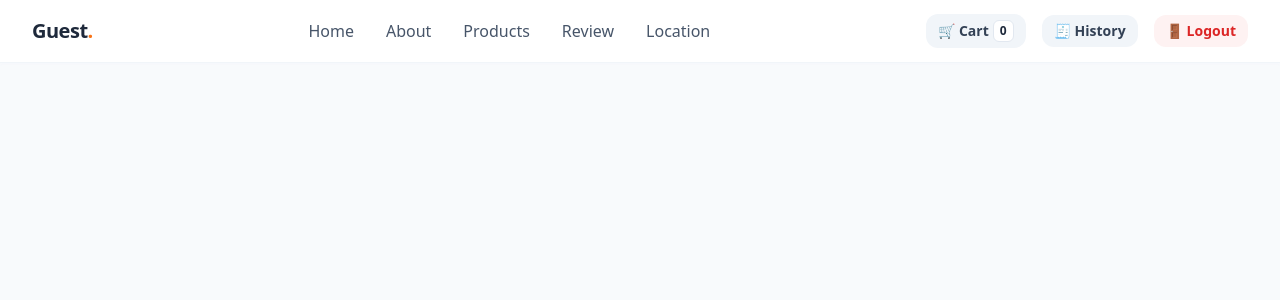
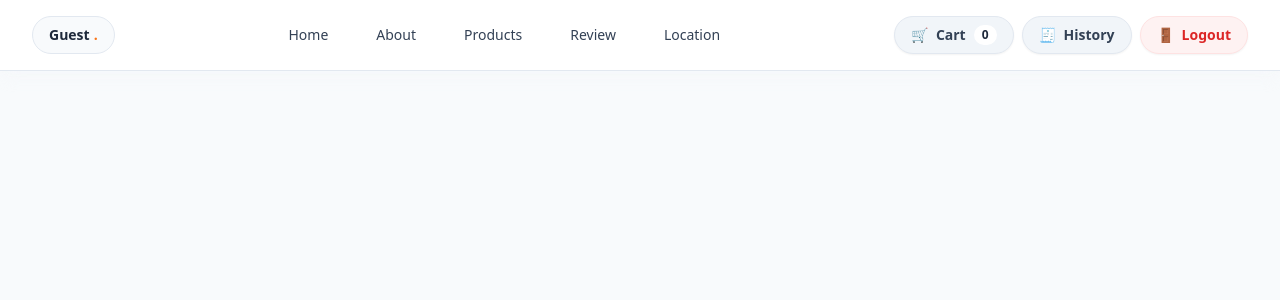
Before and after one commit to ELISHALAW/PDO-projects, a PHP site: page /head.php in a window 1280 px wide. Shown: the top 300 px of the page. Run offline with PHP 8.4, Linux system fonts and the light colour scheme; data comes from the database, SQL or seed files in the repository; data that the repository does not hold is empty; some libraries are stand-ins or nearby versions.

Commit message:
Law20260610 Improving the header design

```diff
--- a/head.php
+++ b/head.php
@@ -25,49 +25,58 @@ $reviews = $stmt->fetchAll(PDO::FETCH_ASSOC);
 </head>
 <body class="bg-slate-50 text-slate-800 antialiased font-sans min-h-screen">
 
-    <header class="sticky top-0 z-50 bg-white/95 backdrop-blur-md border-b border-slate-100 shadow-sm shadow-slate-100/40 px-4 sm:px-6 lg:px-8 py-3.5 flex items-center justify-between transition-all duration-300">
-
+    <header class="sticky top-0 z-50 bg-white/95 backdrop-blur-md border-b border-slate-200 shadow-lg shadow-slate-100/30 transition-all duration-300">
+        <div class="mx-auto flex w-full max-w-7xl items-center justify-between gap-4 px-4 py-4 sm:px-6 lg:px-8">
+            <div class="flex items-center gap-3">
                 <input type="checkbox" name="toggler" id="toggler" class="peer hidden">
-        <label for="toggler" class="bar md:hidden text-2xl text-slate-600 hover:text-slate-900 cursor-pointer transition select-none order-2 md:order-none">
+                <label for="toggler" class="bar md:hidden text-2xl text-slate-600 hover:text-slate-900 cursor-pointer transition select-none">
                     ☰
                 </label>
-
-        <div class="flex items-center order-1 md:order-none">
                 <?php if (!empty($query) && is_array($query)) : ?>
-                <a href="../profile.php?id=<?php echo e($query['user_id']); ?>" title="Profile" class="group flex items-center space-x-2.5 font-bold text-xl text-slate-800 tracking-tight transition">
-                    <img class="h-9 w-9 rounded-full object-cover border border-slate-200 shadow-xs group-hover:scale-105 transition duration-200" src="../uploaded_img/<?php echo e($query['image']); ?>" alt="User Avatar">
-                    <span><?php echo e($query['username']); ?><span class="text-orange-500">.</span></span>
+                <a href="../profile.php?id=<?php echo e($query['user_id']); ?>" title="Profile" class="group flex items-center gap-3 rounded-3xl border border-slate-200 bg-slate-50/80 px-3 py-2 transition hover:border-orange-200 hover:bg-slate-100">
+                    <img class="h-10 w-10 rounded-full object-cover border border-slate-200 shadow-xs transition duration-200" src="../uploaded_img/<?php echo e($query['image']); ?>" alt="User Avatar">
+                    <div class="min-w-0">
+                        <p class="truncate text-sm font-semibold text-slate-900"><?php echo e($query['username']); ?></p>
+                        <p class="text-xs text-slate-500">My Account</p>
+                    </div>
                 </a>
                 <?php else : ?>
-                <a href="login.php" title="Login" class="font-bold text-xl text-slate-800 tracking-tight">
-                    Guest<span class="text-orange-500">.</span>
+                <a href="login.php" title="Login" class="inline-flex items-center rounded-3xl border border-slate-200 bg-slate-50 px-4 py-2 text-sm font-semibold text-slate-800 transition hover:bg-slate-100">
+                    Guest<span class="text-orange-500 ml-1">.</span>
                 </a>
                 <?php endif; ?>
             </div>
 
-        <nav class="navbar absolute md:relative top-full left-0 w-full md:w-auto bg-white md:bg-transparent border-b border-slate-100 md:border-b-0 p-4 md:p-0 flex flex-col md:flex-row space-y-3 md:space-y-0 md:space-x-8 font-medium text-slate-600 hidden peer-checked:flex md:flex items-start md:items-center shadow-lg md:shadow-none transition-all duration-300">
-            <a href="../index.php" class="hover:text-orange-500 transition duration-150 py-1 md:py-0 w-full md:w-auto">Home</a>
-            <a href="../index.php" class="hover:text-orange-500 transition duration-150 py-1 md:py-0 w-full md:w-auto">About</a>
-            <a href="../index.php" class="hover:text-orange-500 transition duration-150 py-1 md:py-0 w-full md:w-auto">Products</a>
-            <a href="../review.php?id=<?php echo e($query['user_id']); ?>" class="hover:text-orange-500 transition duration-150 py-1 md:py-0 w-full md:w-auto">Review</a>
-            <a href="../index.php" class="hover:text-orange-500 transition duration-150 py-1 md:py-0 w-full md:w-auto">Location</a>
+            <nav class="hidden md:flex items-center justify-center gap-4 text-sm font-medium text-slate-600">
+                <a href="../index.php" class="rounded-full px-4 py-2 transition duration-150 text-slate-700 hover:bg-slate-100 hover:text-orange-500">Home</a>
+                <a href="../index.php" class="rounded-full px-4 py-2 transition duration-150 text-slate-700 hover:bg-slate-100 hover:text-orange-500">About</a>
+                <a href="../index.php" class="rounded-full px-4 py-2 transition duration-150 text-slate-700 hover:bg-slate-100 hover:text-orange-500">Products</a>
+                <a href="../review.php?id=<?php echo e($query['user_id']); ?>" class="rounded-full px-4 py-2 transition duration-150 text-slate-700 hover:bg-slate-100 hover:text-orange-500">Review</a>
+                <a href="../index.php" class="rounded-full px-4 py-2 transition duration-150 text-slate-700 hover:bg-slate-100 hover:text-orange-500">Location</a>
             </nav>
 
-        <div class="icons flex items-center space-x-2 sm:space-x-4 text-sm font-semibold order-3 md:order-none">
-            <a href="/order/cart.php" class="shoppingCart inline-flex items-center space-x-1 px-3 py-1.5 bg-slate-100 hover:bg-orange-50 hover:text-orange-600 rounded-xl transition duration-150 text-slate-700">
+            <div class="flex items-center gap-2">
+                <a href="/order/cart.php" class="shoppingCart inline-flex items-center gap-2 rounded-3xl border border-slate-200 bg-slate-100 px-4 py-2 text-sm font-semibold text-slate-700 shadow-sm transition duration-150 hover:bg-orange-50 hover:text-orange-600">
                     <span>🛒</span>
                     <span class="hidden sm:inline">Cart</span>
-                <span class="bg-white px-1.5 py-0.5 rounded-md border border-slate-200 text-xs font-bold text-slate-800 ml-1 group-hover:border-orange-200"><?= cart_quantity() ?></span>
+                    <span class="rounded-full bg-white px-2 py-0.5 text-xs font-bold text-slate-800"><?= cart_quantity() ?></span>
                 </a>
-
-            <a href="/order/history.php" class="OrderHistory inline-flex items-center space-x-1 px-3 py-1.5 bg-slate-100 hover:bg-slate-200 rounded-xl transition duration-150 text-slate-700">
+                <a href="/order/history.php" class="OrderHistory inline-flex items-center gap-2 rounded-3xl border border-slate-200 bg-slate-100 px-4 py-2 text-sm font-semibold text-slate-700 shadow-sm transition duration-150 hover:bg-slate-200">
                     <span>🧾</span>
                     <span class="hidden sm:inline">History</span>
                 </a>
-
-            <a href="../logout.php" class="Logout inline-flex items-center space-x-1 px-3 py-1.5 bg-red-50 hover:bg-red-100 text-red-600 rounded-xl transition duration-150" title="Logout">
+                <a href="../logout.php" class="Logout inline-flex items-center gap-2 rounded-3xl border border-red-100 bg-red-50 px-4 py-2 text-sm font-semibold text-red-600 shadow-sm transition duration-150 hover:bg-red-100" title="Logout">
                     <span>🚪</span>
                     <span class="hidden sm:inline">Logout</span>
                 </a>
             </div>
+        </div>
+
+        <nav class="navbar hidden peer-checked:flex md:hidden flex-col gap-3 border-t border-slate-200 bg-white px-4 pb-4 pt-3 text-sm font-medium text-slate-600 shadow-lg">
+            <a href="../index.php" class="rounded-2xl bg-slate-50 px-4 py-3 text-slate-700 transition duration-150 hover:bg-orange-50 hover:text-orange-600">Home</a>
+            <a href="../index.php" class="rounded-2xl bg-slate-50 px-4 py-3 text-slate-700 transition duration-150 hover:bg-orange-50 hover:text-orange-600">About</a>
+            <a href="../index.php" class="rounded-2xl bg-slate-50 px-4 py-3 text-slate-700 transition duration-150 hover:bg-orange-50 hover:text-orange-600">Products</a>
+            <a href="../review.php?id=<?php echo e($query['user_id']); ?>" class="rounded-2xl bg-slate-50 px-4 py-3 text-slate-700 transition duration-150 hover:bg-orange-50 hover:text-orange-600">Review</a>
+            <a href="../index.php" class="rounded-2xl bg-slate-50 px-4 py-3 text-slate-700 transition duration-150 hover:bg-orange-50 hover:text-orange-600">Location</a>
+        </nav>
     </header>
```
Lines whose indentation alone changed are shown as unchanged.
